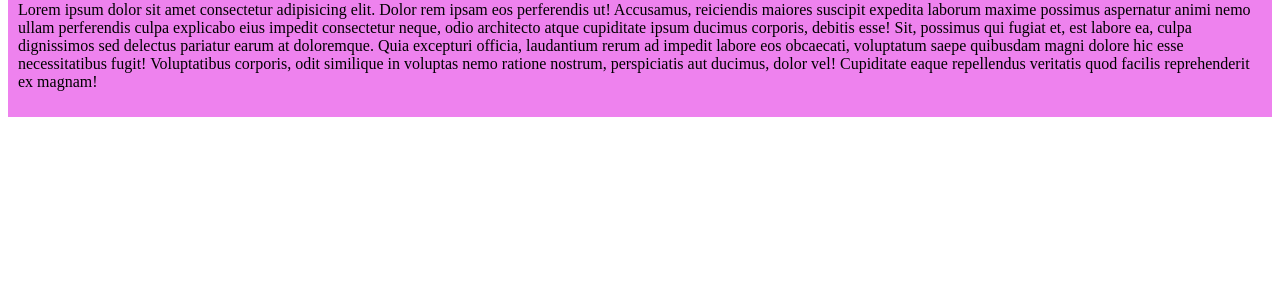
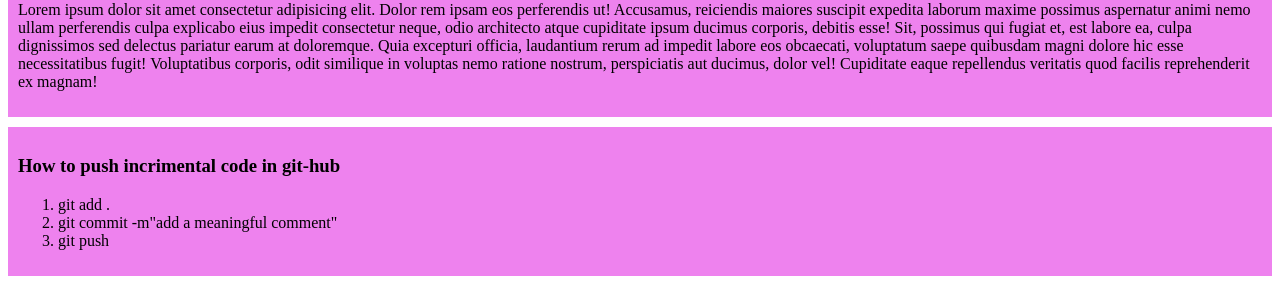
Before and after one commit to Nazim-debug/my-first-2025-repo, a plain HTML site: page index.html in a window 1280 px wide. Shown: the part 529-815 px from the top of the page. Drawn offline with Linux system fonts and the light colour scheme.

Commit message:
another div added

```diff
--- a/index.html
+++ b/index.html
@@ -19,5 +19,14 @@
         <h1>My Third Blog</h1>
     <p>Lorem ipsum dolor sit amet consectetur adipisicing elit. Dolor rem ipsam eos perferendis ut! Accusamus, reiciendis maiores suscipit expedita laborum maxime possimus aspernatur animi nemo ullam perferendis culpa explicabo eius impedit consectetur neque, odio architecto atque cupiditate ipsum ducimus corporis, debitis esse! Sit, possimus qui fugiat et, est labore ea, culpa dignissimos sed delectus pariatur earum at doloremque. Quia excepturi officia, laudantium rerum ad impedit labore eos obcaecati, voluptatum saepe quibusdam magni dolore hic esse necessitatibus fugit! Voluptatibus corporis, odit similique in voluptas nemo ratione nostrum, perspiciatis aut ducimus, dolor vel! Cupiditate eaque repellendus veritatis quod facilis reprehenderit ex magnam!</p>
     </div>
+    <div>
+        <h3>How to push incrimental code in git-hub</h3>
+        <ol>
+            <li>git add .</li>
+            <li>git commit -m"add a meaningful comment"</li>
+            <li>git push</li>
+        </ol>
+    </div>
+
 </body>
 </html>
```
